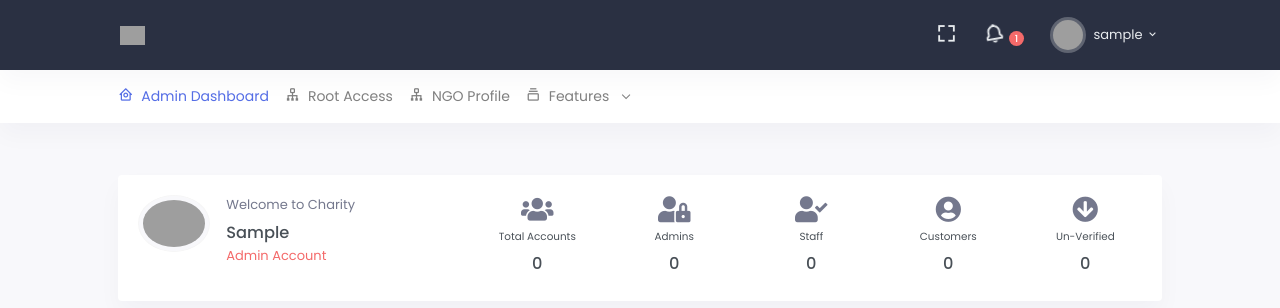
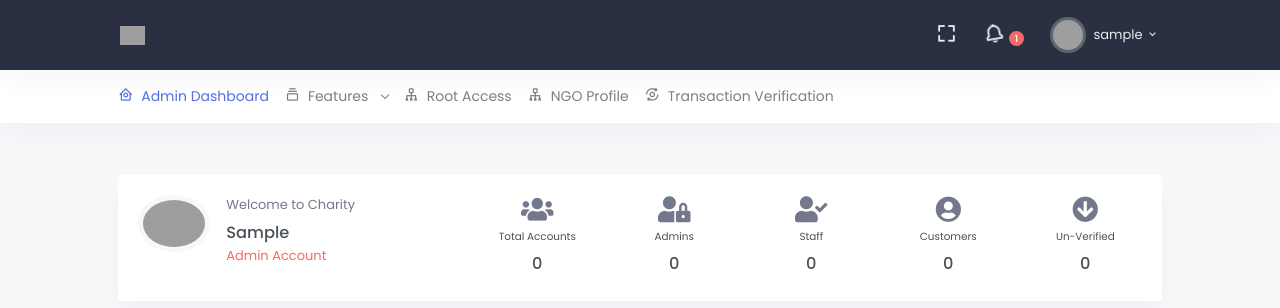
Before and after one commit to IkramKhan-DevOps/exsapp-charitymanagement, a Django app: page /a/dashboard/ in a window 1280 px wide. Shown: the top 308 px of the page. Run offline with Django 3.2, Linux system fonts and the light colour scheme; the visitor is signed in with stand-in values (Sample User, id 1); data comes from the database, SQL or seed files in the repository; some libraries are stand-ins or nearby versions; grey boxes are pictures that could not be loaded.

Commit message:
ADMINS: easypaisa custom payment integrated successfully

```diff
--- a/src/accounts/models.py
+++ b/src/accounts/models.py
@@ -22,9 +22,9 @@ class User(AbstractUser):
     address = models.TextField(blank=True, null=True)
     phone_number = models.CharField(max_length=15, null=True, blank=True)
 
-    donations_total = models.FloatField(default=0)
+    donations_total = models.PositiveIntegerField(default=0)
     donations_amount = models.FloatField(default=0)
-    donations_projects = models.FloatField(default=0)
+    donations_projects = models.PositiveIntegerField(default=0)
 
     class Meta:
         verbose_name_plural = "Users"
--- a/src/portals/admins/models.py
+++ b/src/portals/admins/models.py
@@ -68,11 +68,11 @@ class Donation(models.Model):
     transaction_id = models.CharField(
         max_length=1000, null=False, blank=False,
         help_text="Enter transaction id here, transaction id will be provided by your service provider "
-                  "i.e EasyPaisa provide you through sms over a successful transaction"
+                  "i.e EasyPaisa provide you through sms over a successful transaction", unique=True
     )
     is_completed = models.BooleanField(
         default=False, help_text="Make Sure you are careful about this check? If you check this it will mark this "
-                                 "transasction as successful so if user has paid then you can check this."
+                                 "transaction as successful so if user has paid then you can check this."
     )
 
     is_active = models.BooleanField(default=True)
--- a/src/portals/admins/urls.py
+++ b/src/portals/admins/urls.py
@@ -21,6 +21,6 @@ urlpatterns = [
     path('donation/<int:pk>/change/', DonationUpdateView.as_view(), name='donation-update'),
     path('donation/<int:pk>/delete/', DonationDeleteView.as_view(), name='donation-delete'),
 
-    path('payment/verification/easy-paisa/', PaymentVerificationEasyPaisa.as_view(), name='payment-verification-easypaisa')
+    path('payment/verification/easypaisa/', PaymentVerificationEasyPaisa.as_view(), name='payment-verification-easypaisa')
 
 ]
--- a/src/portals/admins/views.py
+++ b/src/portals/admins/views.py
@@ -1,5 +1,8 @@
+from django.contrib import messages
 from django.db.models import Q
+from django.shortcuts import render
 from django.urls import reverse_lazy, reverse
+from django.views import View
 from django.views.generic import (
     CreateView, ListView, DetailView, UpdateView, DeleteView,
     TemplateView)
@@ -8,7 +11,6 @@ from src.accounts.models import User
 from .models import (
     Donation, Project, ProjectType, Ngo
 )
-
 
 """ GENERIC VIEWS CUSTOM > DASHBOARD AND NGO """
 
@@ -100,8 +102,53 @@ class DonationDeleteView(DeleteView):
     success_url = reverse_lazy('admins:donation-list')
 
 
-class PaymentVerificationEasyPaisa(UpdateView):
-    template_name = 'admins/easypaisa_payment_verification.html'
-    model = Donation
-    fields = ['is_completed']
-    success_url = reverse_lazy('admins:donation-list')
+""" VIEW > PAYMENTS """
+
+
+class PaymentVerificationEasyPaisa(View):
+
+    def get(self, request):
+        return render(request=request, template_name="admins/easypaisa_payment_verification.html")
+
+    def post(self, request):
+
+        transaction_id = request.POST['transaction_id']
+        transaction = Donation.objects.filter(transaction_id=transaction_id)
+
+        # IF TRANSACTION ID EXISTS OR NOT
+        if transaction:
+            transaction = transaction[0]
+
+            # IF PROJECT CLOSED
+            if not transaction.project.is_completed:
+
+                # IF TRANSACTION ALREADY EXISTS
+                if not transaction.is_completed:
+
+                    # SAVE DONOR
+                    transaction.user.donations_total += 1
+                    transaction.user.donations_amount += transaction.amount
+                    if Donation.objects.filter(user=transaction.user, project=transaction.project):
+                        transaction.user.donations_projects += 1
+                    transaction.user.save()
+
+                    # SAVE PROJECT
+                    transaction.project.donation_amount += transaction.amount
+                    transaction.project.save()
+
+                    # SAVE DONATION
+                    transaction.is_completed = True
+                    transaction.save()
+
+                    messages.success(
+                        request, f"Donation {transaction.pk} amount {transaction.amount} paid by "
+                                 f"{transaction.user} verified successfully.")
+                else:
+                    messages.error(request, "This transaction is  already verified.")
+
+            else:
+                messages.error(request, "This project has been closed by administration.")
+        else:
+            messages.error(request, "No transaction record available with requested ID.")
+
+        return render(request=request, template_name="admins/easypaisa_payment_verification.html")
--- a/templates/core/include/admin_header.html
+++ b/templates/core/include/admin_header.html
@@ -6,6 +6,21 @@
     <a class="nav-link dropdown-toggle arrow-none" href="{% url 'admins:dashboard' %}">
         <i class="bx bx-home-circle mr-2"></i>Admin Dashboard
     </a>
+</li>
+
+
+{# FEATURES #}
+<li class="nav-item dropdown">
+    <a class="nav-link dropdown-toggle arrow-none" href="#" id="topnav-components" role="button"
+       data-toggle="dropdown" aria-haspopup="true" aria-expanded="false">
+        <i class="bx bx-collection mr-2"></i>Features
+        <div class="arrow-down"></div>
+    </a>
+    <div class="dropdown-menu" aria-labelledby="topnav-components">
+        <a href="{% url 'admins:projecttype-list' %}" class="dropdown-item">Project Types</a>
+        <a href="{% url 'admins:project-list' %}" class="dropdown-item">Projects</a>
+        <a href="{% url 'admins:donation-list' %}" class="dropdown-item">Donations</a>
+    </div>
 </li>
 
 {# ROOT ADMIN #}
@@ -26,20 +41,16 @@
     </li>
 {% endif %}
 
+{# ROOT ADMIN #}
+{% if request.user.is_superuser %}
+    <li class="nav-item">
+        <a class="nav-link" href="{% url 'admins:payment-verification-easypaisa' %}">
+            <i class="bx bx-analyse mr-2"></i>Transaction Verification
+        </a>
+    </li>
+{% endif %}
 
-{# FEATURES #}
-<li class="nav-item dropdown">
-    <a class="nav-link dropdown-toggle arrow-none" href="#" id="topnav-components" role="button"
-       data-toggle="dropdown" aria-haspopup="true" aria-expanded="false">
-        <i class="bx bx-collection mr-2"></i>Features
-        <div class="arrow-down"></div>
-    </a>
-    <div class="dropdown-menu" aria-labelledby="topnav-components">
-        <a href="{% url 'admins:projecttype-list' %}" class="dropdown-item">Project Types</a>
-        <a href="{% url 'admins:project-list' %}" class="dropdown-item">Projects</a>
-        <a href="{% url 'admins:donation-list' %}" class="dropdown-item">Donations</a>
-    </div>
-</li>
+
 
 
 {# ------------------------------------------------------------------------------------------------------------------ #}
```
Also changed, not shown: src/portals/admins/templates/admins/easypaisa_payment_verification.html (+22 -6 lines), src/accounts/migrations/0002_auto_20211225_2247.py (added), src/portals/admins/migrations/0003_alter_donation_transaction_id.py (added).
